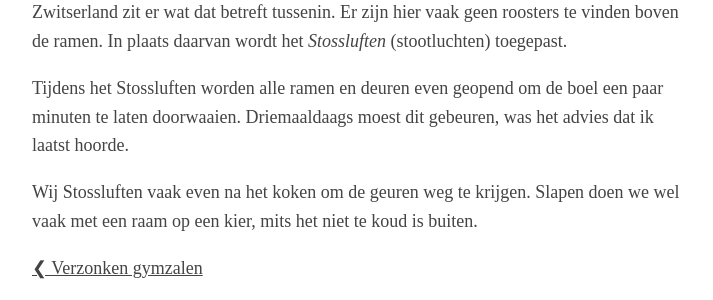
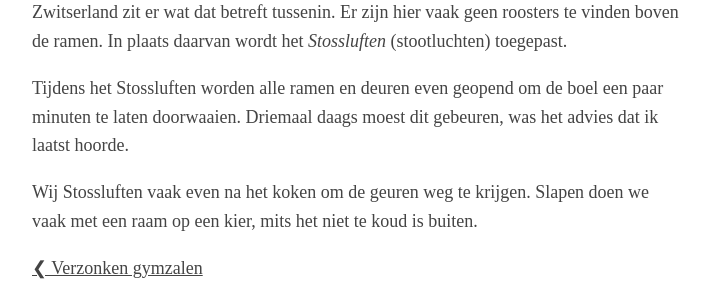
Before and after one commit to Roald87/roaldin.ch, a Jekyll site: the page built from _posts/2024-03-02-stossluften.md, in a window 1280 px wide. Shown: the part 600-900 px from the top of the page, without its empty margins (283-996 px from the left). Built offline with Jekyll 4.4.1, drawn with Linux system fonts in a browser that asks for light colours; comment, search, counter and statistics services are not loaded.

Commit message:
Spellcheck by ChatGPT

```diff
--- a/_posts/2024-03-02-stossluften.md
+++ b/_posts/2024-03-02-stossluften.md
@@ -10,8 +10,8 @@ In Nederland is ventilatie van essentieel belang in huizen. Elk huis heeft daaro
 
 Dit zouden ze in de oostelijkere gedeeltes van Europa nooit accepteren. Zij zijn namelijk als de dood voor elk zuchtje wind dat binnen gevoeld kan worden. Volgens de volkswijsheid word je daar namelijk doodziek van.
 
-Zwitserland zit er wat dat betreft tussenin. Er zijn hier vaak geen roosters te vinden boven de ramen. In plaats daarvan wordt het _Stossluften_ (stootluchten) toegepast.
+Zwitserland zit er wat dat betreft tussenin. Er zijn hier vaak geen roosters te vinden boven de ramen. In plaats daarvan wordt het *Stossluften* (stootluchten) toegepast.
 
-Tijdens het Stossluften worden alle ramen en deuren even geopend om de boel een paar minuten te laten doorwaaien. Driemaaldaags moest dit gebeuren, was het advies dat ik laatst hoorde.
+Tijdens het Stossluften worden alle ramen en deuren even geopend om de boel een paar minuten te laten doorwaaien. Driemaal daags moest dit gebeuren, was het advies dat ik laatst hoorde.
 
-Wij Stossluften vaak even na het koken om de geuren weg te krijgen. Slapen doen we wel vaak met een raam op een kier, mits het niet te koud is buiten.
+Wij Stossluften vaak even na het koken om de geuren weg te krijgen. Slapen doen we vaak met een raam op een kier, mits het niet te koud is buiten.
```
